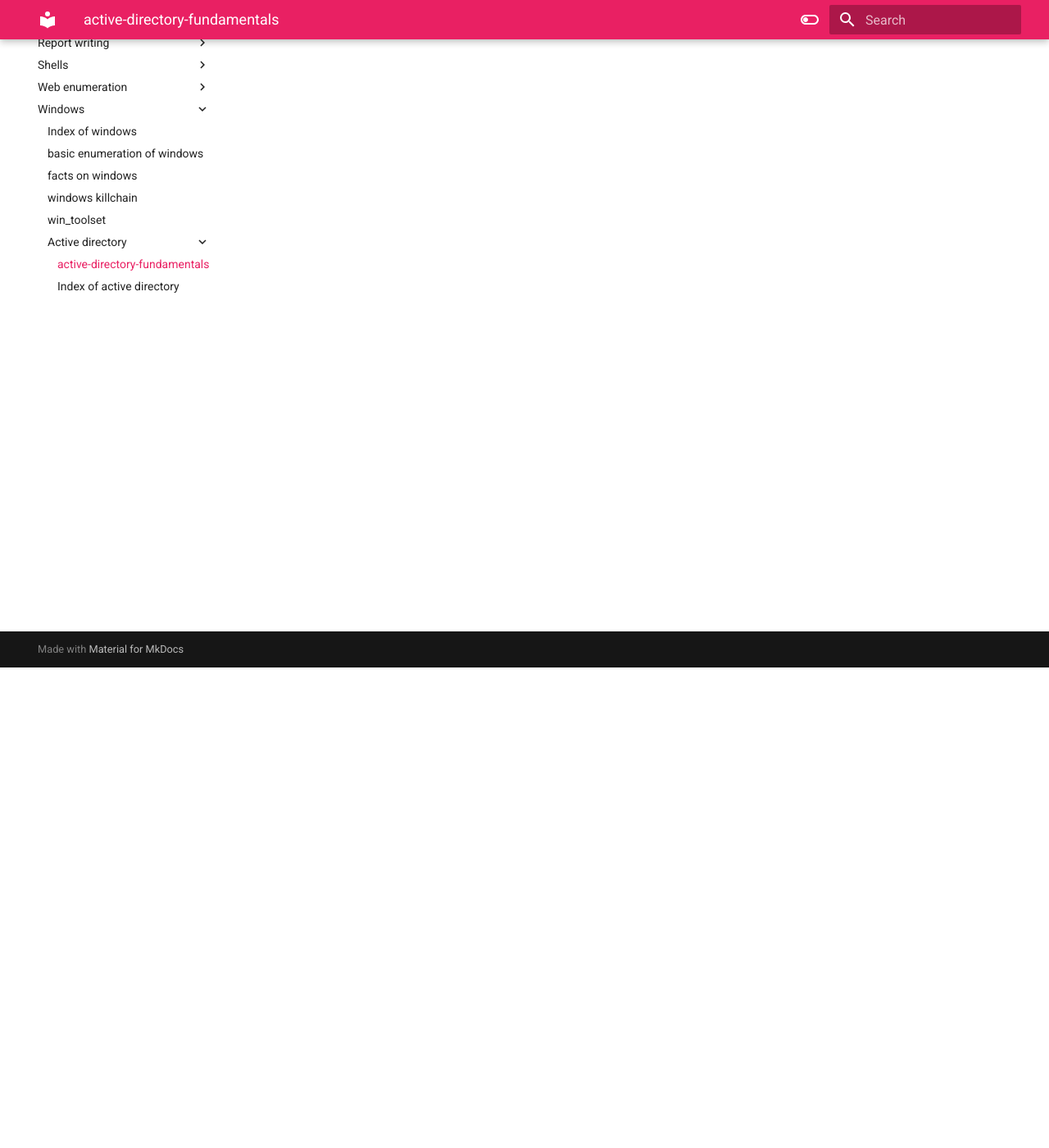
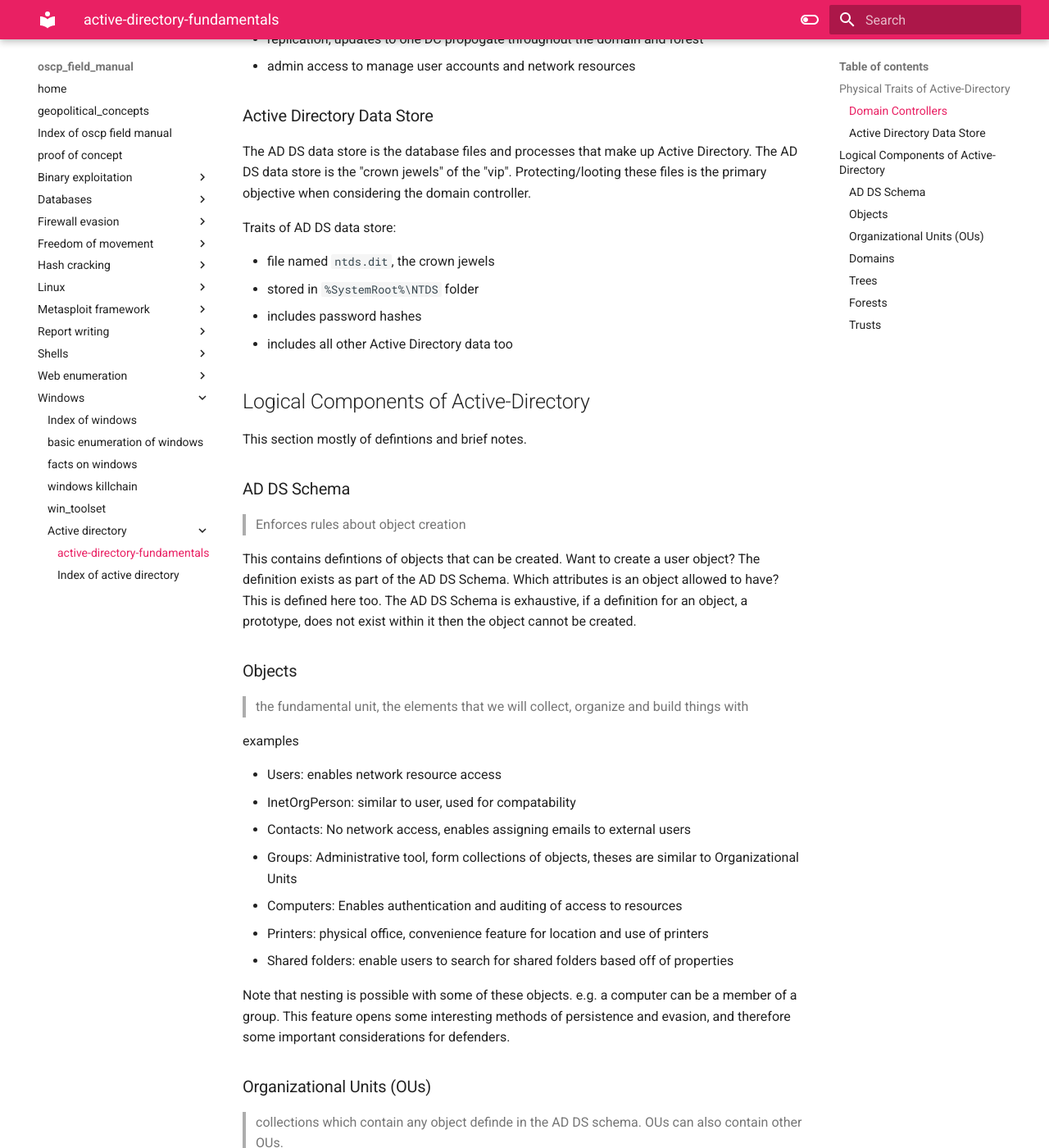
Before and after one commit to invae/oscp_field_manual, an MkDocs documentation site: the page built from docs/windows/active-directory/active-directory-fundamentals.md, in a window 1280 px wide and 1400 px high, scrolled down 586 px. Shown: the whole window at 82% size. Built offline with MkDocs 1.6.1 and Material for MkDocs 9.7.7, drawn with Linux system fonts in a browser that asks for light colours; some of the changed text lies outside the part shown.

Commit message:
finished logical/physical components of AD

```diff
--- a/docs/windows/active-directory/active-directory-fundamentals.md
+++ b/docs/windows/active-directory/active-directory-fundamentals.md
@@ -1,5 +1,122 @@
 # active-directory-fundamentals
+
 > The intention of this section is to give an overview of concepts. Specific attack techniques each get their own page.
 
+The goal of Active Directory is to provide domain services to a network (AD DS). This can be thought of as a phonebook or database, or an enterprise's organization chart. Concepts such as authority, access control, networking, and much more can be implemented into computer networks based of the information present in the directory.
+
+This is an attractive attack surface because if you can control the information inside active directory, then you have control over the environment.
 
 ## Physical Traits of Active-Directory
+
+### Domain Controllers
+
+- hosts a copy of the AD DS directory store
+- provides authentication/authorization service for the domain
+- replication, updates to one DC propogate throughout the domain and forest
+- admin access to manage user accounts and network resources
+
+
+### Active Directory Data Store
+
+The AD DS data store is the database files and processes that make up Active Directory. The AD DS data store is the "crown jewels" of the "vip". Protecting/looting these files is the primary objective when considering the domain controller.
+
+
+Traits of AD DS data store:
+
+- file named  `ntds.dit`, the crown jewels
+- stored in `%SystemRoot%\NTDS` folder
+- includes password hashes
+- includes all other Active Directory data too
+
+
+## Logical Components of Active-Directory
+
+This section mostly of defintions and brief notes.
+
+### AD DS Schema
+
+> Enforces rules about object creation
+
+This contains defintions of objects that can be created. Want to create a user object? The definition exists as part of the AD DS Schema. Which attributes is an object allowed to have? This is defined here too. The AD DS Schema is exhaustive, if a definition for an object, a prototype, does not exist within it then the object cannot be created.
+
+
+### Objects
+
+> the fundamental unit, the elements that we will collect, organize and build things with
+
+examples
+
+- Users: enables network resource access
+- InetOrgPerson: similar to user, used for compatability
+- Contacts: No network access, enables assigning emails to external users
+- Groups: Administrative tool, form collections of objects, theses are similar to Organizational Units
+- Computers: Enables authentication and auditing of access to resources
+- Printers: physical office, convenience feature for location and use of printers
+- Shared folders: enable users to search for shared folders based off of properties
+
+Note that nesting is possible with some of these objects. e.g. a computer can be a member of a group. This feature opens some interesting methods of persistence and evasion, and therefore some important considerations for defenders.
+
+
+### Organizational Units (OUs)
+
+> collections which contain any object definde in the AD DS schema. OUs can also contain other OUs.
+
+This is our first collection that also has an Action associated with it. OUs are the means that allow the management of objects.
+
+OUs are used to:
+
+- represent organization hierarchically and logically
+- delegate permission to administer collections of objects
+- apply policies, often through inheritance (e.g. nested OUs)
+
+
+### Domains
+
+> Domains are collections of objects belonging to an organization
+
+- acts as an administrative boundary
+- replication boundary between domain controllers
+- authentication and authorization boundary, a way to limit scope of access to resources
+
+
+### Trees
+
+> Trees are collections of domains
+
+- respects a hierarchy structure, parent child relationships between domains
+- by default, a two-way transitive trust exists between domains in the same tree. If a path on the graph exists, we have have bidirectional trust
+- can be identified by contiguous namespace with the parent domain
+- acts very similarly to domain/subdomain found in URLs
+
+
+### Forests
+
+> Forests are collections of Trees
+
+- Think of two graphs with a central shared node. A path between trees must exist
+- Enables trusts between all domains in the Trees of the Forest (unknown default behavior)
+- all trees share:
+	- common schema
+	- common configuration partition
+	- common global catalog. think LDAP
+	- Enterprise Admins and Schema Admins groups
+
+
+### Trusts
+
+> this is how users access resources in another domain, there are two principal types of trust
+
+
+1. Directional
+	- Can be bidirectional or unidirectional
+	- If domain A trust domain B then domain B can access resources in domain A
+
+2. Transitive
+	- This is how we include more than two domains in a "Trust Tree"
+	- If A trusts B and B trusts C, then A trusts C
+
+
+Some general features of trusts:
+
+- All domains in a forest trust each other by default
+- Trusts can extend outside the forest
```
